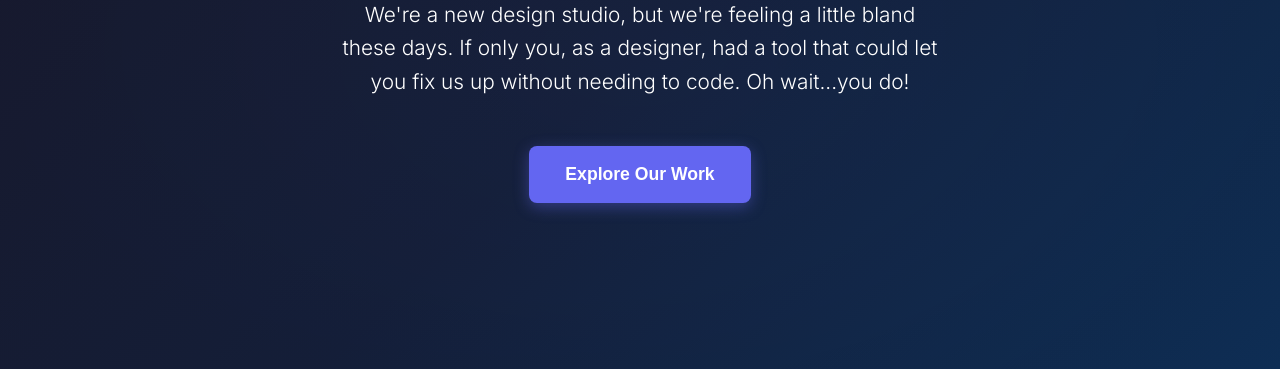
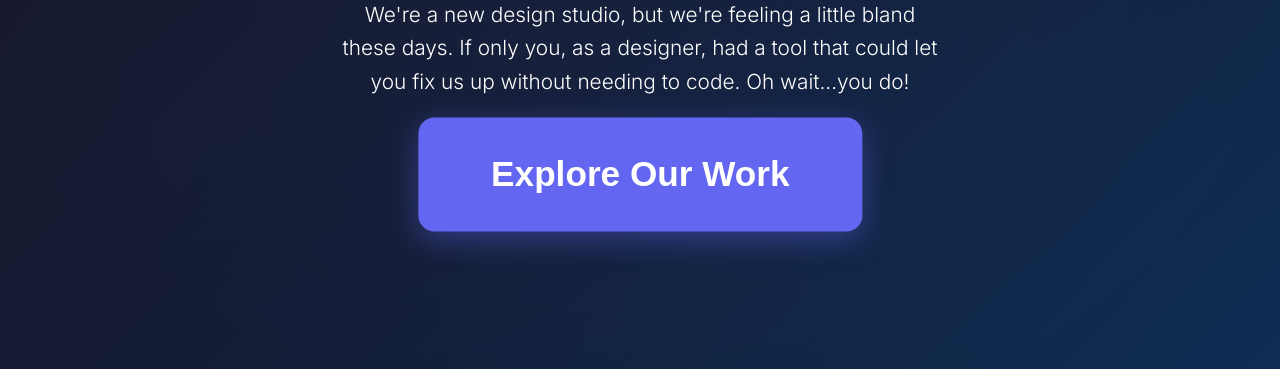
Before and after one commit to rivet-design/demo-design, a plain HTML site: page index.html in a window 1280 px wide. Shown: the part 431-800 px from the top of the page. Drawn offline with Linux system fonts and the light colour scheme; a script that the page names is missing.

Commit message:
feat: modified button.cta-button: make button 2x bigger
Element: button.cta-button
XPath: //*[@id="hero"]/div[1]/button[1]

Generated by Rivet Visual Editor

```diff
--- a/index.html
+++ b/index.html
@@ -33,7 +33,7 @@
             <div class="hero-content">
                 <h1>(Un)Creative Design Studio</h1>
                 <p>We're a new design studio, but we're feeling a little bland these days. If only you, as a designer, had a tool that could let you fix us up without needing to code. Oh wait...you do!</p>
-                <button class="cta-button">Explore Our Work</button>
+                <button class="cta-button" style="transform: scale(2) !important;">Explore Our Work</button>
             </div>
         </section>
 
```
